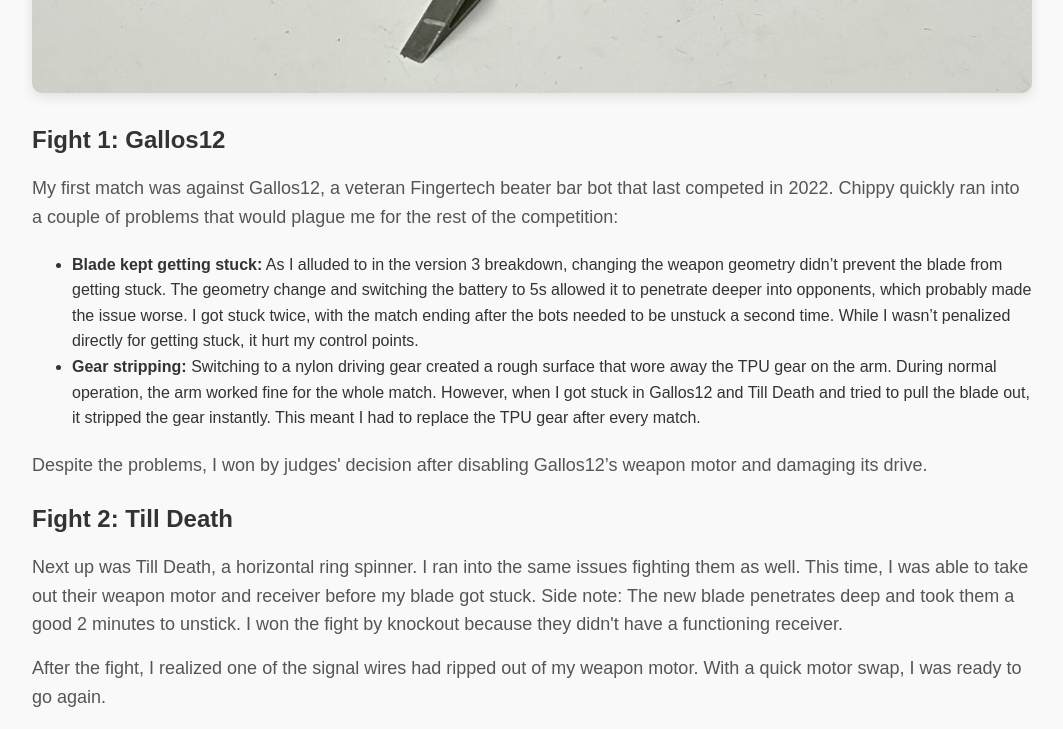
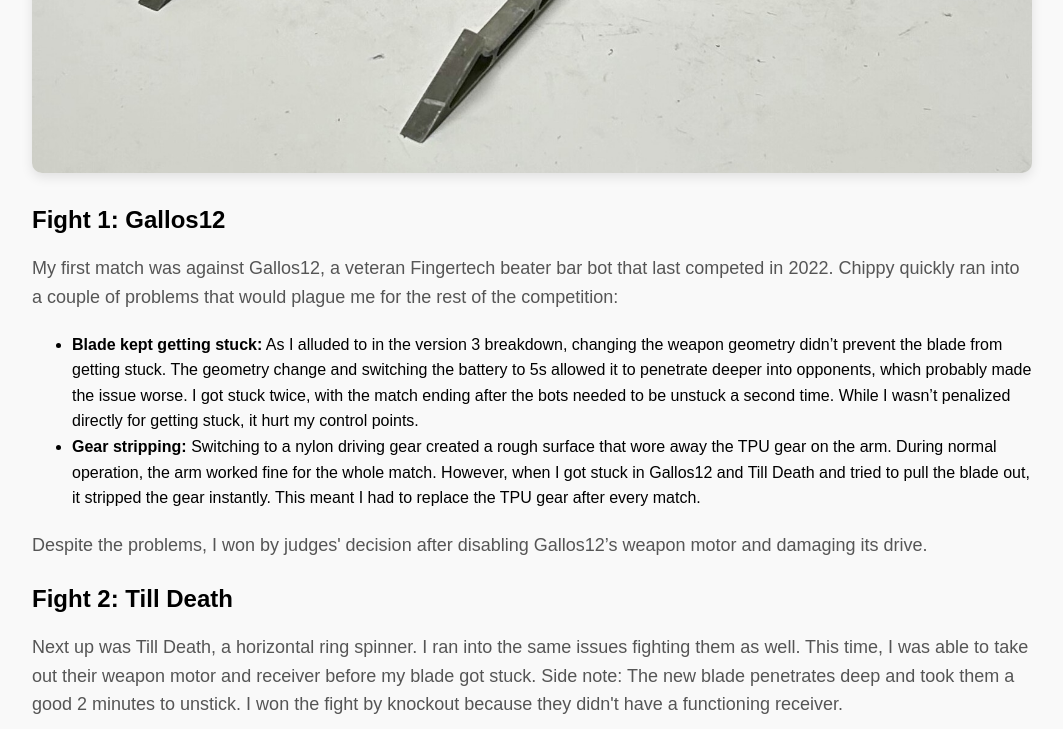
Before and after one commit to AdamBuier/AdamBuier.github.io, a website: page April_NHRL_2025.html in a window 1280 px wide. Shown: the part 980-1709 px from the top of the page, without its empty margins (108-1171 px from the left). Drawn offline with Linux system fonts and the light colour scheme.

Commit message:
tweakin styling

```diff
--- a/css/styles.css
+++ b/css/styles.css
@@ -337,7 +337,7 @@ footer {
 /* Blog Content */
 .nhrl-content {
   max-width: 1200px; /* Match blog container width */
-  margin: 0 80px;
+  margin: 80px 80px;
   padding: 60px; /* Match blog container padding */
   font-family: Arial, sans-serif; /* Match blog font */
   color: #333; /* Match blog text color */
@@ -351,7 +351,7 @@ footer {
 .nhrl-title {
   font-size: 48px; /* Match blog title font size */
   margin-bottom: 10px;
-  color: #333; /* Match blog text color */
+  color: #000000; /* Match blog text color */
   text-align: center
 }
 
@@ -371,7 +371,7 @@ footer {
 .nhrl-subheading {
   font-size: 24px; /* Match blog subheading font size */
   margin-top: 20px;
-  color: #333; /* Match blog text color */
+  color: #000000; /* Match blog text color */
 }
 
 .nhrl-paragraph {
@@ -384,7 +384,7 @@ footer {
   margin: 20px 0;
   padding-left: 40px;
   list-style: disc;
-  color: #333; /* Match blog text color */
+  color: #000000; /* Match blog text color */
 }
 
 /* Footer */
```
